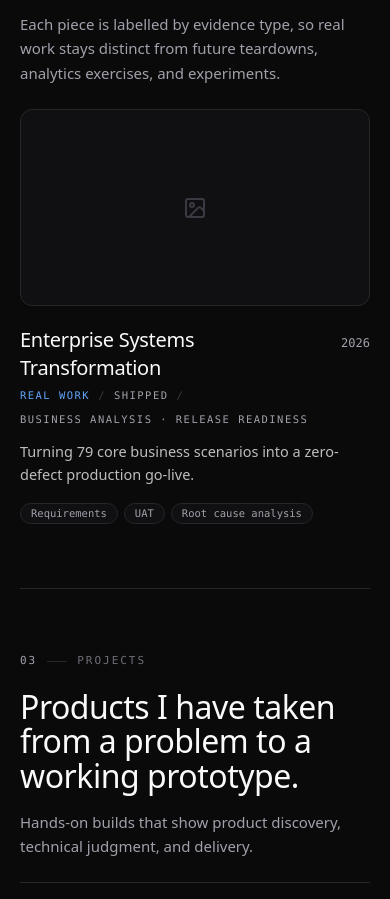
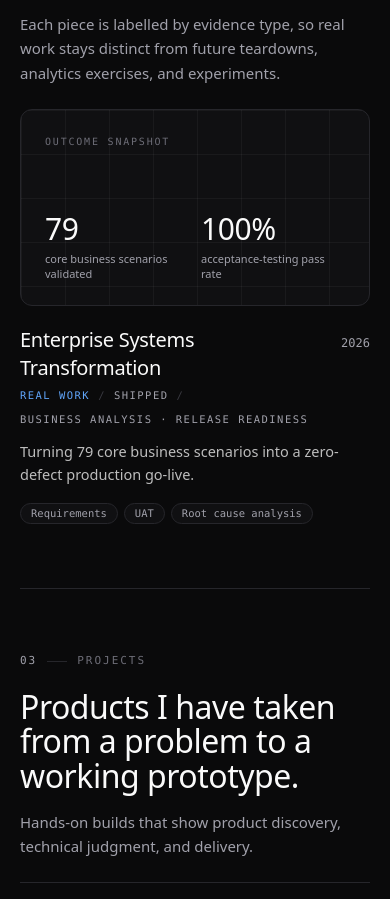
Before and after one commit to manavvp08/manavvp08.github.io, a Next.js app: page / in a window 390 px wide. Shown: the part 1772-2671 px from the top of the page. Built offline with nearby package versions, Linux system fonts and the light colour scheme; no server answers; a web font is replaced by a local one.

Commit message:
refactor: strengthen recruiter-facing case study card

```diff
--- a/app/components/case-study-block.tsx
+++ b/app/components/case-study-block.tsx
@@ -2,7 +2,7 @@
 
 import Image from "next/image";
 import Link from "next/link";
-import { ArrowRight, ImageIcon } from "lucide-react";
+import { ArrowRight } from "lucide-react";
 import { useRef, useState } from "react";
 import Reveal from "./reveal";
 import { caseStudies } from "../lib/data";
@@ -51,8 +51,22 @@ export default function CaseStudyBlock() {
                     className="object-cover"
                   />
                 ) : (
-                  <div className="flex h-full items-center justify-center">
-                    <ImageIcon className="h-6 w-6 text-border-strong" />
+                  <div className="bg-grid flex h-full flex-col justify-between p-6 sm:p-8">
+                    <span className="font-mono text-[10px] uppercase tracking-[0.18em] text-faint">
+                      Outcome snapshot
+                    </span>
+                    <div className="grid grid-cols-2 gap-3">
+                      {c.metrics.slice(0, 2).map((metric) => (
+                        <div key={metric.label}>
+                          <div className="font-display text-3xl font-semibold tracking-tight text-fg sm:text-4xl">
+                            {metric.value}
+                          </div>
+                          <div className="mt-1 text-[11px] leading-snug text-muted sm:text-xs">
+                            {metric.label}
+                          </div>
+                        </div>
+                      ))}
+                    </div>
                   </div>
                 )}
               </div>
```
Also changed, not shown: 1 other file (tests, documents, lock files or other folders).
